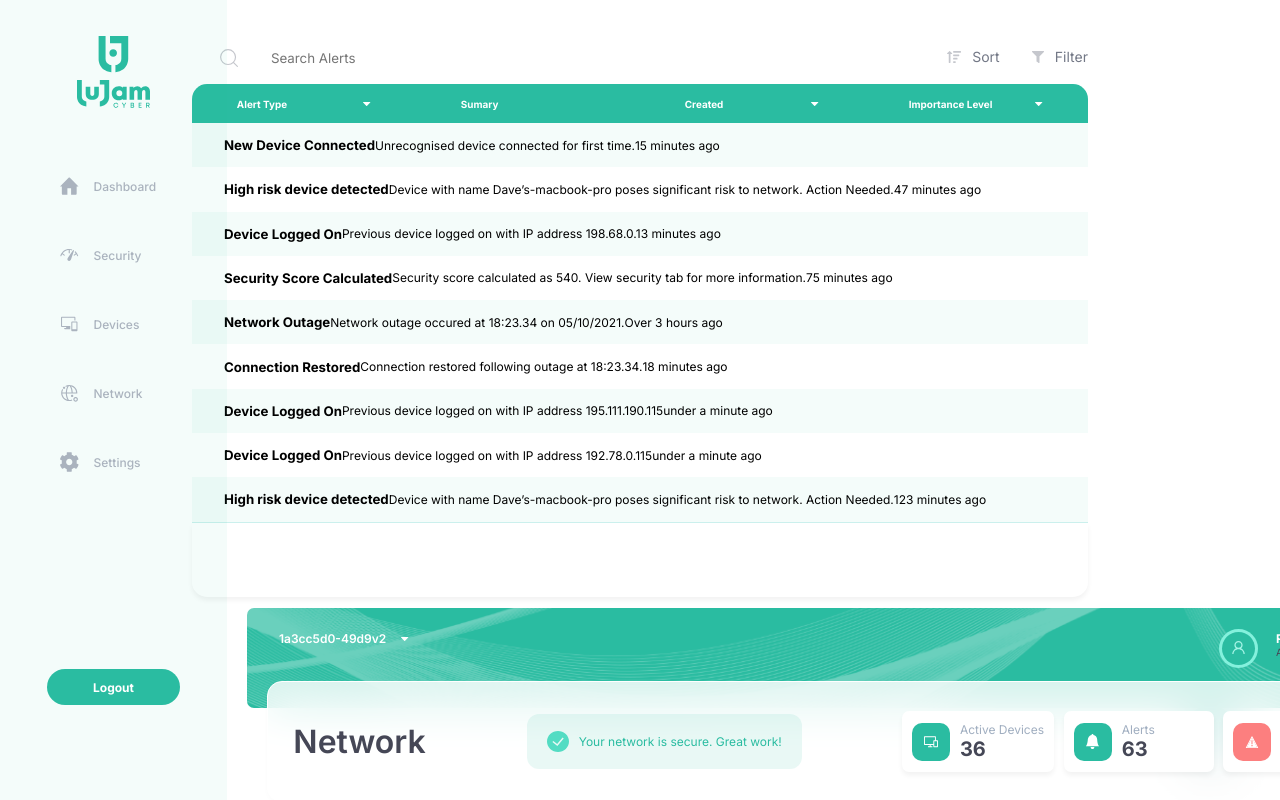
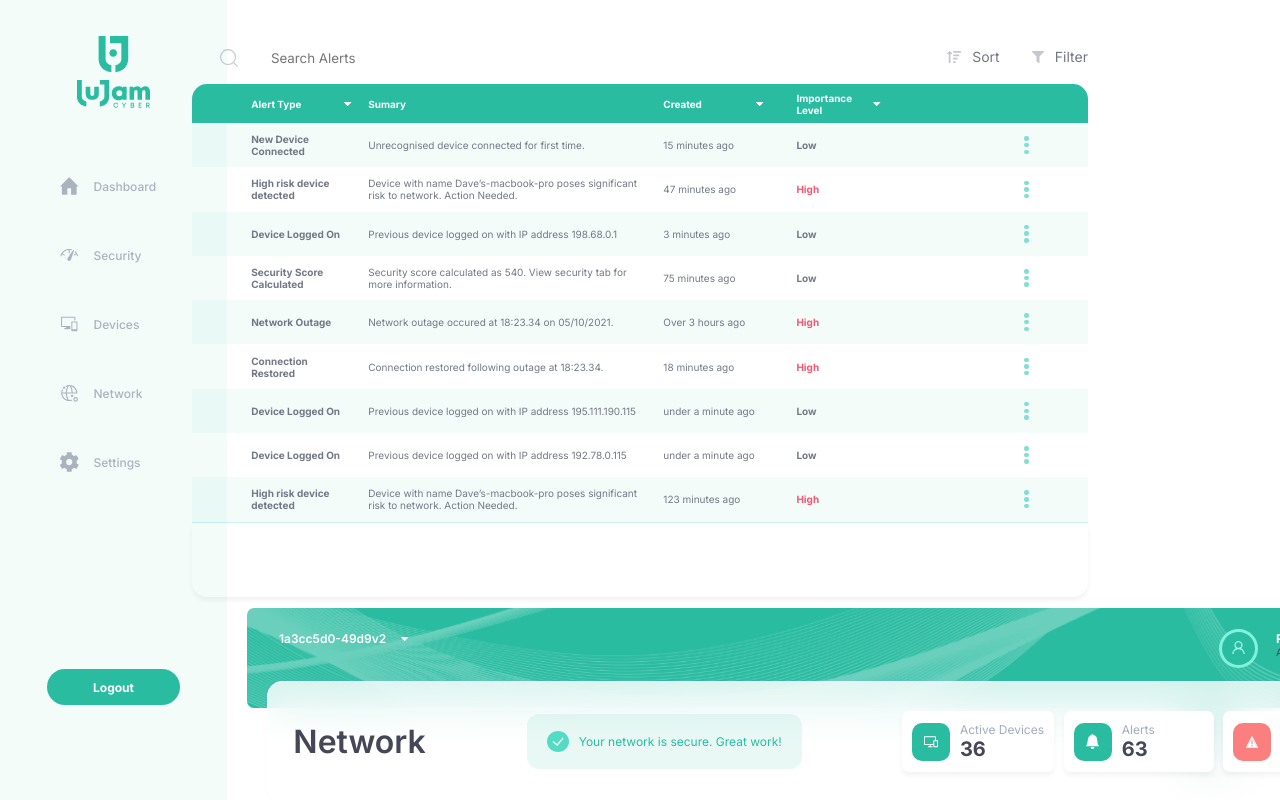
Before and after one commit to iKarans/jersey-client-project, a React (Create React App) app: page /network in a window 1280 px wide. Shown: the top 800 px of the page. Built offline with nearby package versions, Linux system fonts and the light colour scheme.

Commit message:
updated styles on network page

```diff
--- a/src/assets/styles/_variables.scss
+++ b/src/assets/styles/_variables.scss
@@ -3,8 +3,8 @@ $secondary-color: #0a7aa7;
 $high-color: #fc7f7f;
 $medium-color: #fbc07b;
 $low-color: #1ac96a;
-$text-primary: #a0aec0;
-$text-secondary: #454756;
+$text-primary: rgb(160, 174, 192);
+$text-secondary: rgb(69, 71, 86);
 $text-tertiary: #ffffff;
 $background-gradient: linear-gradient(110.53deg, #2ABCA1 4.37%, #0A7AA7 98.99%);
 $background-gradient-mobile:linear-gradient(167.94deg, #2ABCA1 0%, #0A7AA7 100%);
--- a/src/components/Network/Network.scss
+++ b/src/components/Network/Network.scss
@@ -62,16 +62,13 @@
       display: flex;
       background-color: $primary-color;
       border-radius: 15px 15px 0 0;
-
-
+      padding: 0 3.7rem;
 
       &-alert,
       &-summary,
       &-created,
       &-importance {
         color: $text-tertiary;
-        width: 15%;
-        margin: auto 5%;
         display: flex;
         justify-content: space-between;
         align-items: center;
@@ -80,6 +77,25 @@
           font-size: 0.62rem;
           font-weight: 700;
         }
+      }
+
+      &-alert {
+        width: 13%;
+      }
+
+      &-summary {
+        width: 40%;
+        text-align: start;
+        padding:0 1rem;
+      }
+
+      &-created {
+        width: 13%;
+      }
+
+      &-importance {
+        width: 15%;
+        padding-left: 2rem;
       }
     }
 
--- a/src/components/NetworkItem/NetworkItem.jsx
+++ b/src/components/NetworkItem/NetworkItem.jsx
@@ -3,7 +3,14 @@ import React from "react";
 import "./NetworkItem.scss"
 
 const NetworkItem = (props) => {
-  const { name, summary, created, importance, index } = props;
+  const { name, summary, created, importanceLevel, index } = props;
+
+  let importanceLevelStyle;
+  if(importanceLevel == "High") {
+    importanceLevelStyle = {color: "rgba(243, 86, 114, 1)"}
+  }else {
+    importanceLevelStyle = {color: "rgba(115, 120, 134, 1)"}
+  }
 
   let className;
   if(index % 2 == 0) {
@@ -15,9 +22,9 @@ const NetworkItem = (props) => {
   return (
     <div className={className} >
       <h5 className="network-item__name">{name}</h5>
-      <p className="network-item__parapgraph summary">{summary}</p>
-      <p className="network-item__parapgraph created">{created}</p>
-      <h5 className="network-item__importance">{importance}</h5>
+      <p className="network-item__paragraph summary">{summary}</p>
+      <p className="network-item__paragraph created">{created}</p>
+      <h5 className="network-item__importance" style={importanceLevelStyle}>{importanceLevel}</h5>
       <div className="network-item__option">
         <div className="network-item__option-dot"></div>
         <div className="network-item__option-dot"></div>
--- a/src/components/NetworkItem/NetworkItem.scss
+++ b/src/components/NetworkItem/NetworkItem.scss
@@ -5,9 +5,56 @@
 .network-item {
     width: 100%;
     height: 11.1%;
-    padding:0 2rem;
+    padding:0 3.7rem;
     display: flex;
     align-items: center;
+
+    &__name {
+        color: rgba(115, 120, 134, 1);
+        font-weight: 700;
+        font-size: 0.625rem;
+        width: 13%;
+    }
+
+    .summary,
+    .created {
+        color: rgba(115, 120, 134, 1);
+        font-weight: 400;
+        font-size: 0.625rem;
+    }
+
+    .summary {
+        width: 40%;
+        padding:0 1rem;
+    }
+
+    .created {
+        width: 13%;
+    }
+
+    &__importance {
+        width: 15%;
+        padding-left: 2rem;
+        font-size: 0.625rem;
+        font-weight: 700;
+    }
+
+    &__option {
+        display: flex;
+        flex-direction: column;
+        justify-content: space-evenly;
+        height: 50%;
+        cursor: pointer;
+        margin-left: auto;
+
+        &-dot {
+            width: 0.28rem;
+            height: 0.28rem;
+            border-radius: 50%;
+            background-color: #82DDD5;
+
+        }
+    }
 }
 
 .light {
```
